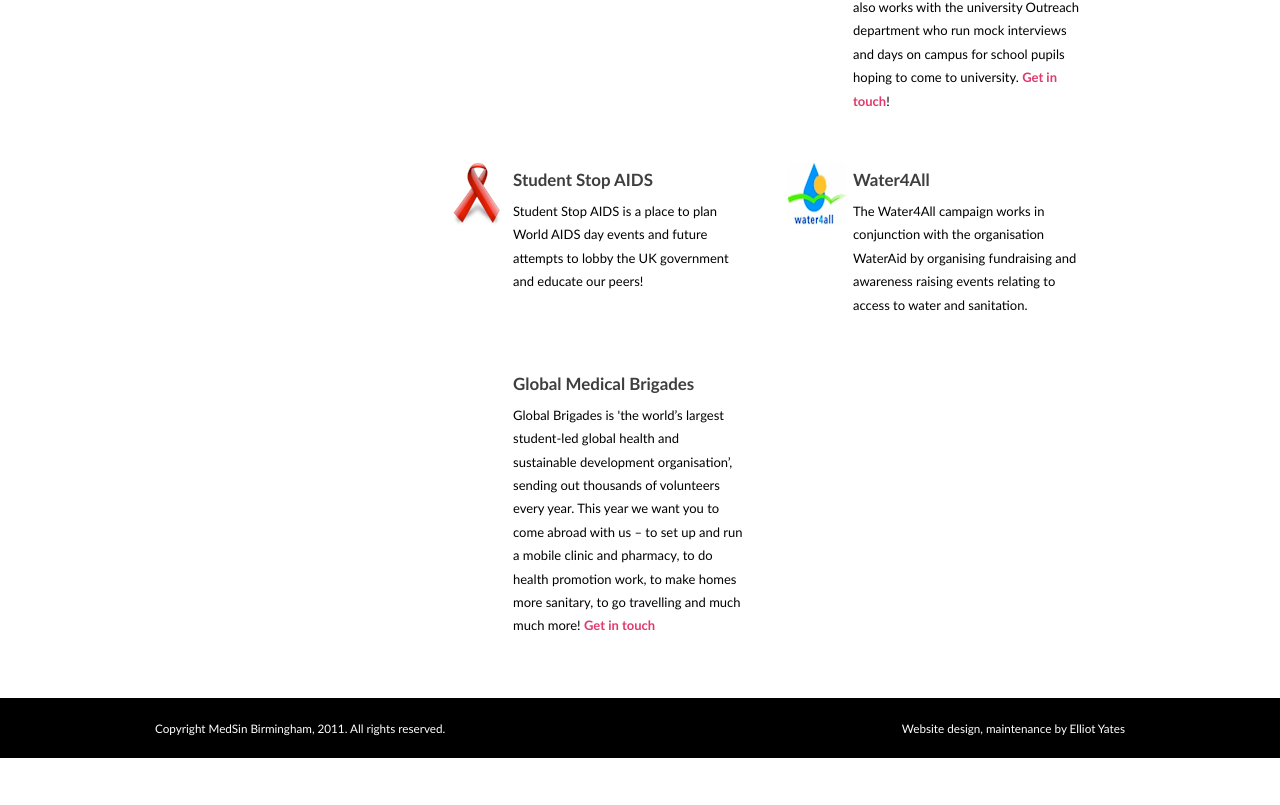
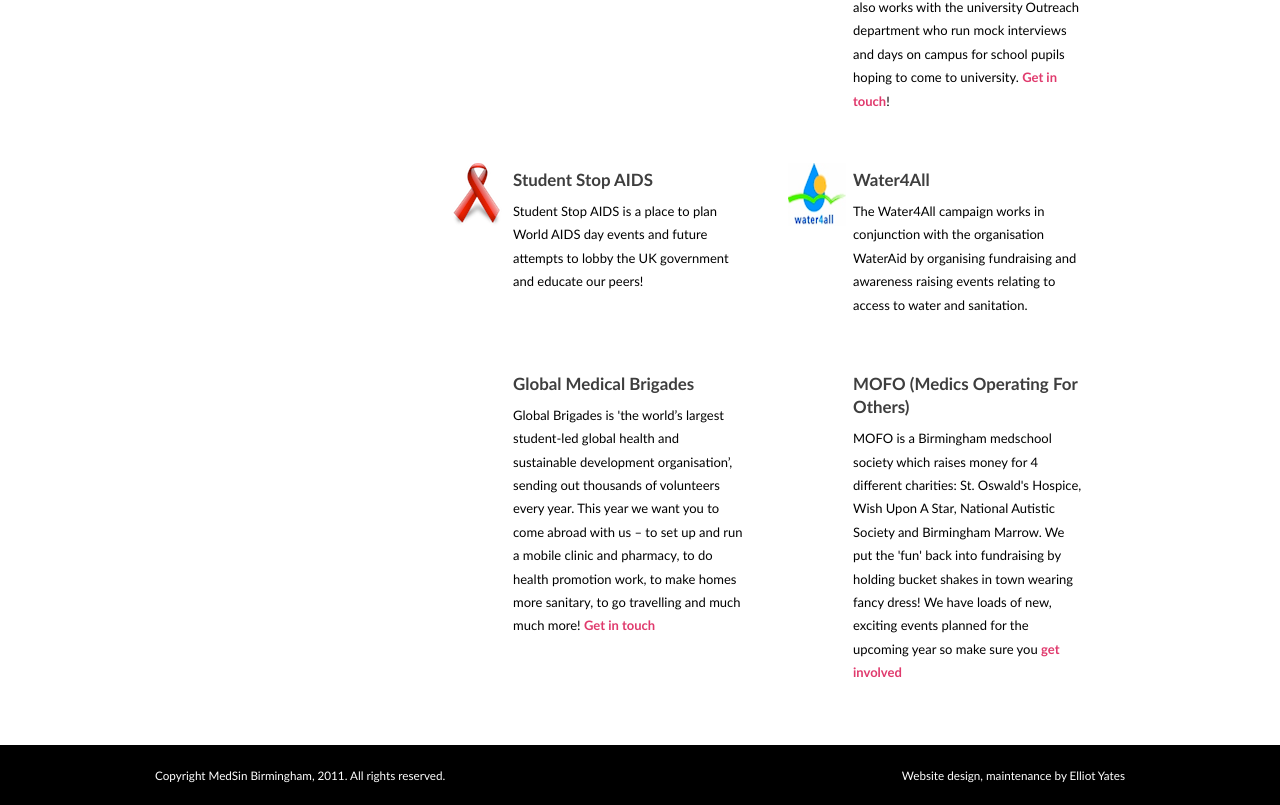
Before and after one commit to toshi78/ejy.github.com, a plain HTML site: page work.html in a window 1280 px wide. Shown: the part 1161-1966 px from the top of the page. Before the commit the page ends 1919 px from the top, so only its background shows below. Drawn offline with Linux system fonts and the light colour scheme.

Commit message:
Added MOFO details

```diff
--- a/work.html
+++ b/work.html
@@ -85,6 +85,10 @@
 				Global Brigades is 'the  world’s largest student-led global health and sustainable development organisation’, sending out thousands of volunteers every year. This year we want you to come abroad with us – to set up and run a mobile clinic and pharmacy, to do health promotion work, to make homes more sanitary, to go travelling and much much more! <a href="mailto:globalbrigadesbirmingham@gmail.com">Get in touch</a>
 				</li>
 
+				<li class='col-right'><h4>MOFO (Medics Operating For Others)</h4>
+				MOFO is a Birmingham medschool society which raises money for 4 different charities: St. Oswald's Hospice, Wish Upon A Star, National Autistic Society and Birmingham Marrow. We put the 'fun' back into fundraising by holding bucket shakes in town wearing fancy dress! We have loads of new, exciting events planned for the upcoming year so make sure you <a href="mailto:ERN813@bham.ac.uk">get involved</a>
+				</li>
+
 			</ul>
 		</div>
 
```
